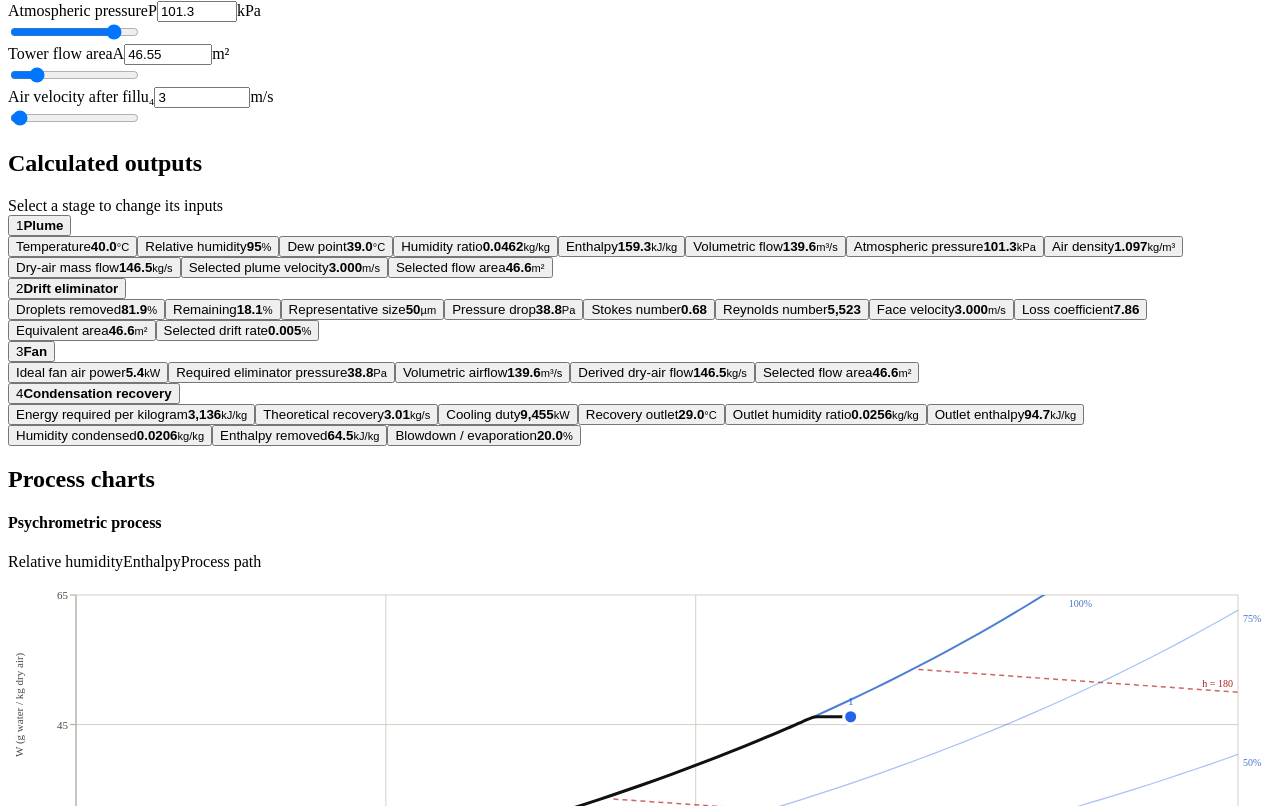
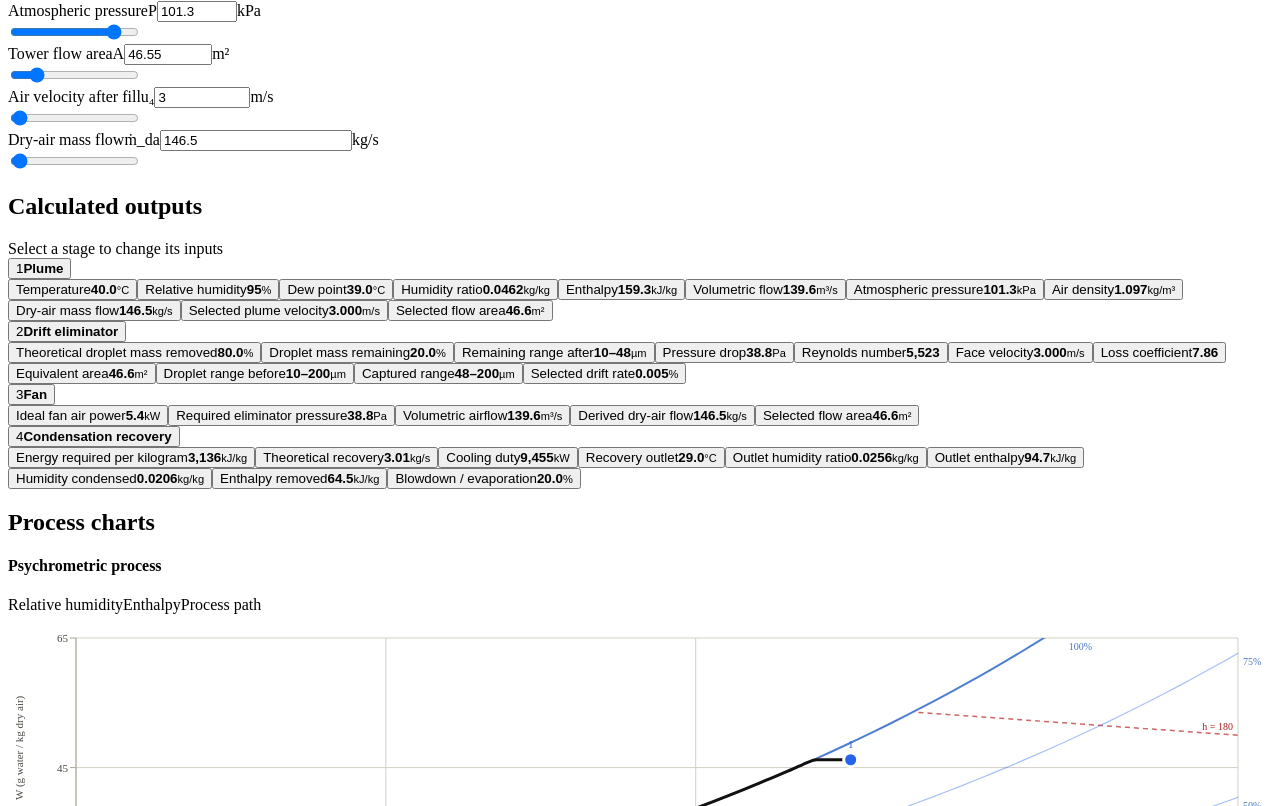
Before and after one commit to nokichy16/CoolingTower_, a React (Vite) app: page / in a window 1280 px wide. Shown: the part 1214-2020 px from the top of the page. Built offline with nearby package versions, Linux system fonts and the light colour scheme; the HTML template or start-up script is replaced by a standard one.

Commit message:
Add theoretical droplet tracking and linked airflow input

```diff
--- a/src/App.tsx
+++ b/src/App.tsx
@@ -1,5 +1,11 @@
 import { useMemo, useState } from 'react'
-import { DEFAULT_INPUTS, solveTower, type TowerInputs } from './lib/model'
+import {
+  DEFAULT_INPUTS,
+  dryAirMassFlowFromVelocity,
+  solveTower,
+  velocityFromDryAirMassFlow,
+  type TowerInputs,
+} from './lib/model'
 import type { StageId } from './lib/stages'
 import Controls from './components/Controls'
 import TowerExplorer, {
@@ -14,6 +20,22 @@ export default function App() {
 
   const patch = (p: Partial<TowerInputs>) => setInputs((prev) => ({ ...prev, ...p }))
   const reset = () => setInputs(DEFAULT_INPUTS)
+  const dryAirMassFlowAtVelocity = (velocity: number) =>
+    dryAirMassFlowFromVelocity(
+      results.plume.rho,
+      inputs.flowArea,
+      velocity,
+      results.plume.omega,
+    )
+  const setDryAirMassFlow = (dryAirMassFlow: number) =>
+    patch({
+      plumeVelocity: velocityFromDryAirMassFlow(
+        dryAirMassFlow,
+        results.plume.rho,
+        inputs.flowArea,
+        results.plume.omega,
+      ),
+    })
   const visibleIssues = results.issues.filter(
     (issue) => !issue.code.startsWith('ruiz-'),
   )
@@ -47,8 +69,12 @@ export default function App() {
           </section>
           <Controls
             inputs={inputs}
+            dryAirMassFlow={results.plume.airMassFlow}
+            dryAirMassFlowMin={dryAirMassFlowAtVelocity(1)}
+            dryAirMassFlowMax={dryAirMassFlowAtVelocity(100)}
             selectedStage={selectedStage}
             onChange={patch}
+            onDryAirMassFlowChange={setDryAirMassFlow}
             onReset={reset}
           />
           <CalculatedOutputs
--- a/src/components/Controls.tsx
+++ b/src/components/Controls.tsx
@@ -5,8 +5,12 @@ import Field from './Field'
 
 interface ControlsProps {
   inputs: TowerInputs
+  dryAirMassFlow: number
+  dryAirMassFlowMin: number
+  dryAirMassFlowMax: number
   selectedStage: StageId
   onChange: (patch: Partial<TowerInputs>) => void
+  onDryAirMassFlowChange: (value: number) => void
   onReset: () => void
 }
 
@@ -37,8 +41,12 @@ const STAGE_META: Record<
 
 export default function Controls({
   inputs,
+  dryAirMassFlow,
+  dryAirMassFlowMin,
+  dryAirMassFlowMax,
   selectedStage,
   onChange,
+  onDryAirMassFlowChange,
   onReset,
 }: ControlsProps) {
   const stage = STAGE_META[selectedStage]
@@ -117,6 +125,17 @@ export default function Controls({
               digits={3}
               onChange={set('plumeVelocity')}
             />
+            <Field
+              label="Dry-air mass flow"
+              sym="ṁ_da"
+              unit="kg/s"
+              value={dryAirMassFlow}
+              min={dryAirMassFlowMin}
+              max={dryAirMassFlowMax}
+              step={0.1}
+              digits={1}
+              onChange={onDryAirMassFlowChange}
+            />
           </>
         )}
 
@@ -146,15 +165,37 @@ export default function Controls({
             </label>
 
             <Field
-              label="Representative droplet"
-              sym="d_d"
+              label="Minimum droplet size"
+              sym="d_min"
               unit="µm"
-              value={inputs.dropletDiameter}
-              min={25}
-              max={250}
-              step={5}
+              value={inputs.dropletDiameterMin}
+              min={1}
+              max={inputs.dropletDiameterMax - 1}
+              step={1}
               digits={0}
-              onChange={set('dropletDiameter')}
+              onChange={set('dropletDiameterMin')}
+            />
+            <Field
+              label="Maximum droplet size"
+              sym="d_max"
+              unit="µm"
+              value={inputs.dropletDiameterMax}
+              min={inputs.dropletDiameterMin + 1}
+              max={1000}
+              step={1}
+              digits={0}
+              onChange={set('dropletDiameterMax')}
+            />
+            <Field
+              label="Theoretical droplet-mass efficiency"
+              sym="η"
+              unit="%"
+              value={inputs.dropletEfficiencyPct}
+              min={0}
+              max={100}
+              step={1}
+              digits={0}
+              onChange={set('dropletEfficiencyPct')}
             />
             <Field
               label="Selected drift rate"
--- a/src/lib/model.ts
+++ b/src/lib/model.ts
@@ -23,7 +23,6 @@ import {
 } from './psychrometrics.ts'
 import {
   evaluateRuizEliminator,
-  RUIZ_LIMITS,
   type EliminatorId,
   type RuizEliminatorResult,
 } from './eliminators.ts'
@@ -31,7 +30,6 @@ import {
 export interface SolveIssue {
   code:
     | 'ruiz-pressure-extrapolation'
-    | 'ruiz-collection-extrapolation'
     | 'recovery-temperature-limited'
     | 'no-condensation-depth'
     | 'flow-input-invalid'
@@ -51,7 +49,9 @@ export interface TowerInputs {
 
   // Liquid droplets / drift eliminator
   eliminatorId: EliminatorId
-  dropletDiameter: number // representative diameter, µm
+  dropletDiameterMin: number // theoretical inlet range minimum, µm
+  dropletDiameterMax: number // theoretical inlet range maximum, µm
+  dropletEfficiencyPct: number // theoretical largest-first mass removal, %
   driftRatePct: number // selected final design drift rate, %
 
   // Vapour recovery
@@ -88,8 +88,7 @@ export interface TowerResults {
      */
     fanAirPower: number // kW
     equivalentArea: number // m², same flow area as the prescribed plume
-    supportedDiameterMin: number // µm, from St ≥ 0.2 and the 25 µm floor
-    supportedDiameterMax: number // µm, from St ≤ 2
+    captureCutoffDiameter: number // µm
   }
   recovery: {
     t: number // °C recovery outlet / coil target
@@ -111,27 +110,22 @@ function clamp(value: number, min: number, max: number): number {
   return Math.min(max, Math.max(min, value))
 }
 
-function supportedDropletRange(
-  eliminator: RuizEliminatorResult,
+export function dryAirMassFlowFromVelocity(
+  rho: number,
+  flowArea: number,
   velocity: number,
-): { min: number; max: number } {
-  // Rearranged from St = ρw·u·d² / (18·μ·Lc).
-  const diameterAt = (stokes: number) =>
-    Math.sqrt(
-      (18 *
-        eliminator.dynamicViscosity *
-        eliminator.spec.characteristicLength *
-        stokes) /
-        (997 * velocity),
-    ) * 1e6
+  omega: number,
+): number {
+  return (rho * flowArea * velocity) / (1 + omega)
+}
 
-  return {
-    min: Math.max(
-      RUIZ_LIMITS.dropletDiameterMin,
-      diameterAt(RUIZ_LIMITS.stokesMin),
-    ),
-    max: diameterAt(RUIZ_LIMITS.stokesMax),
-  }
+export function velocityFromDryAirMassFlow(
+  dryAirMassFlow: number,
+  rho: number,
+  flowArea: number,
+  omega: number,
+): number {
+  return (dryAirMassFlow * (1 + omega)) / (rho * flowArea)
 }
 
 export function solveTower(inputs: TowerInputs): TowerResults {
@@ -149,16 +143,24 @@ export function solveTower(inputs: TowerInputs): TowerResults {
   const eliminatorFaceVelocity = velocityValid ? inputs.plumeVelocity : 0
   const evaluationVelocity = velocityValid ? inputs.plumeVelocity : 1e-6
   const vDot = (flowAreaValid ? inputs.flowArea : 0) * eliminatorFaceVelocity
-  const airMassFlow = (rho4 * vDot) / (1 + omega4)
+  const airMassFlow = dryAirMassFlowFromVelocity(
+    rho4,
+    flowAreaValid ? inputs.flowArea : 0,
+    eliminatorFaceVelocity,
+    omega4,
+  )
 
   const eliminator = evaluateRuizEliminator(
     inputs.eliminatorId,
     rho4,
     evaluationVelocity,
     inputs.plumeTemperature,
-    inputs.dropletDiameter,
+    (inputs.dropletDiameterMin + inputs.dropletDiameterMax) / 2,
   )
-  const collection = clamp(eliminator.collectionEfficiency, 0, 1)
+  const collection = clamp(inputs.dropletEfficiencyPct, 0, 100) / 100
+  const captureCutoffDiameter =
+    inputs.dropletDiameterMax -
+    collection * (inputs.dropletDiameterMax - inputs.dropletDiameterMin)
   const pressureDrop = velocityValid
     ? eliminator.pressureCoefficient *
       0.5 *
@@ -170,10 +172,6 @@ export function solveTower(inputs: TowerInputs): TowerResults {
   // psychrometrics because the eliminator loss is tiny relative to atmospheric
   // pressure. Electrical or shaft power would require a fan efficiency.
   const fanAirPower = (vDot * pressureDrop) / 1000
-  const supportedDiameter = supportedDropletRange(
-    eliminator,
-    evaluationVelocity,
-  )
 
   // Recovery temperature is expressed relative to dew point so the control
   // answers the useful question directly: how far into the condensing region
@@ -233,16 +231,6 @@ export function solveTower(inputs: TowerInputs): TowerResults {
       )}. Pressure loss remains visible but is outside the paper-supported range.`,
     })
   }
-  if (!eliminator.collectionSupported) {
-    issues.push({
-      code: 'ruiz-collection-extrapolation',
-      severity: 'warning',
-      title: 'Droplet reduction is extrapolated',
-      message: `${eliminator.collectionRangeIssues.join(
-        '; ',
-      )}. The percentage remains visible but is not paper-validated here.`,
-    })
-  }
   if (requestedT5 < 0) {
     issues.push({
       code: 'recovery-temperature-limited',
@@ -285,8 +273,7 @@ export function solveTower(inputs: TowerInputs): TowerResults {
       pressureDrop,
       fanAirPower,
       equivalentArea,
-      supportedDiameterMin: supportedDiameter.min,
-      supportedDiameterMax: supportedDiameter.max,
+      captureCutoffDiameter,
     },
     recovery: {
       t: t5,
@@ -313,7 +300,9 @@ export const DEFAULT_INPUTS: TowerInputs = {
   plumeVelocity: 3,
 
   eliminatorId: 'B',
-  dropletDiameter: 50,
+  dropletDiameterMin: 10,
+  dropletDiameterMax: 200,
+  dropletEfficiencyPct: 80,
   driftRatePct: 0.005,
 
   coolingBelowDewPoint: 10,
--- a/src/lib/stages.ts
+++ b/src/lib/stages.ts
@@ -79,20 +79,23 @@ export function buildStages(r: TowerResults): StageInfo[] {
       accent: '#c9b568',
       primary: [
         {
-          label: 'Droplets removed',
+          label: 'Theoretical droplet mass removed',
           value: fmt(r.droplets.reductionPct, 1),
           unit: '%',
         },
       ],
       supporting: [
         {
-          label: 'Remaining',
+          label: 'Droplet mass remaining',
           value: fmt(r.droplets.remainingPct, 1),
           unit: '%',
         },
         {
-          label: 'Representative size',
-          value: fmt(r.inputs.dropletDiameter, 0),
+          label: 'Remaining range after',
+          value: `${fmt(r.inputs.dropletDiameterMin, 0)}–${fmt(
+            r.droplets.captureCutoffDiameter,
+            0,
+          )}`,
           unit: 'µm',
         },
         {
@@ -102,11 +105,6 @@ export function buildStages(r: TowerResults): StageInfo[] {
         },
       ],
       details: [
-        {
-          label: 'Stokes number',
-          value: fmt(r.eliminator.stokes, 2),
-          unit: '',
-        },
         {
           label: 'Reynolds number',
           value: fmt(r.eliminator.reynolds, 0),
@@ -126,6 +124,22 @@ export function buildStages(r: TowerResults): StageInfo[] {
           label: 'Equivalent area',
           value: fmt(r.droplets.equivalentArea),
           unit: 'm²',
+        },
+        {
+          label: 'Droplet range before',
+          value: `${fmt(r.inputs.dropletDiameterMin, 0)}–${fmt(
+            r.inputs.dropletDiameterMax,
+            0,
+          )}`,
+          unit: 'µm',
+        },
+        {
+          label: 'Captured range',
+          value: `${fmt(r.droplets.captureCutoffDiameter, 0)}–${fmt(
+            r.inputs.dropletDiameterMax,
+            0,
+          )}`,
+          unit: 'µm',
         },
         {
           label: 'Selected drift rate',
--- a/src/styles.css
+++ b/src/styles.css
@@ -996,10 +996,6 @@ input[type='range']::-moz-range-thumb {
   font-size: 13.5px;
   font-variant-numeric: tabular-nums;
 }
-.plume-derived-strip {
-  grid-template-columns: repeat(2, minmax(0, 1fr));
-}
-
 .calculation-scope {
   margin-top: 10px;
   padding: 9px 10px 0;
```
Also changed, not shown: 3 other files (tests, documents, lock files or other folders).
